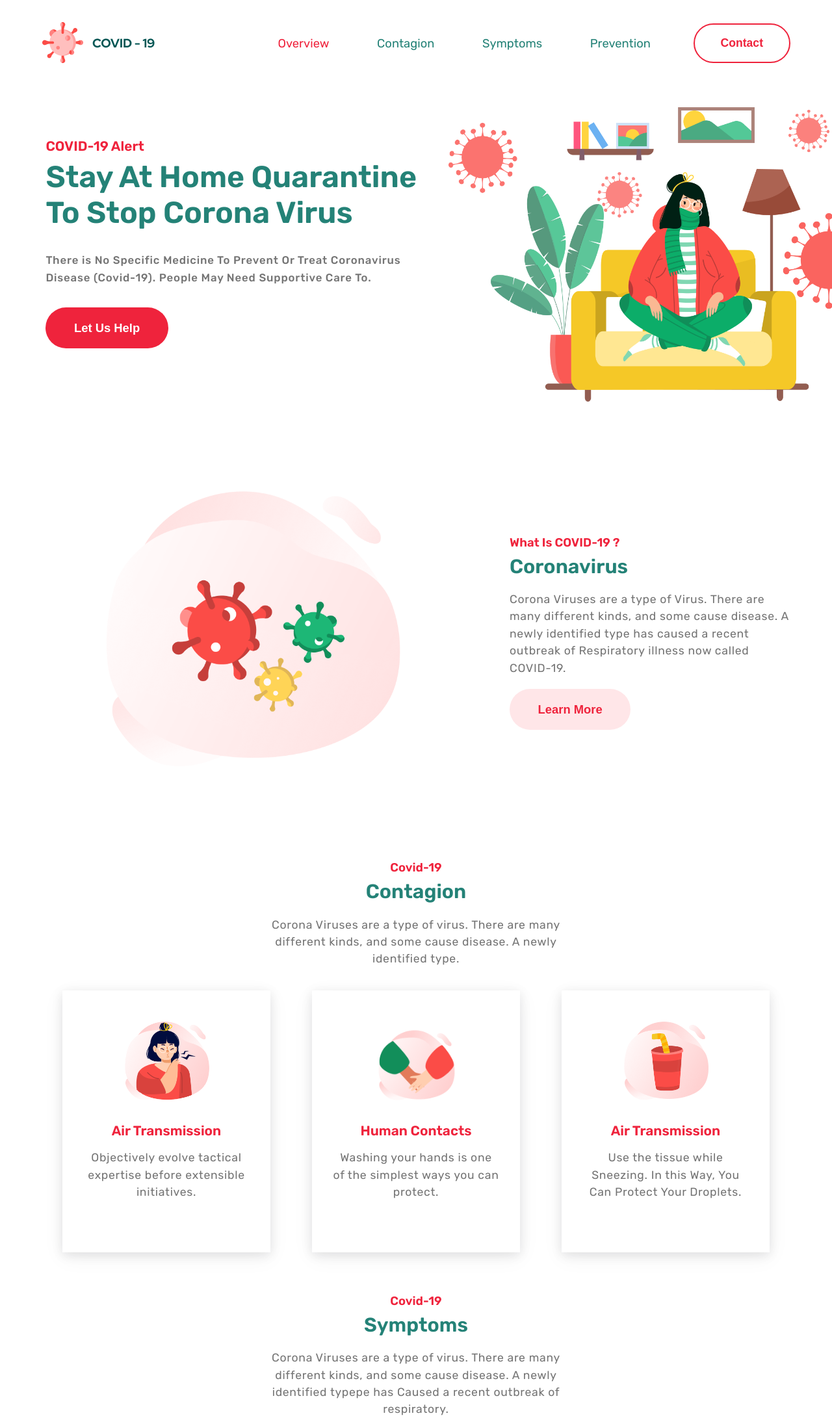
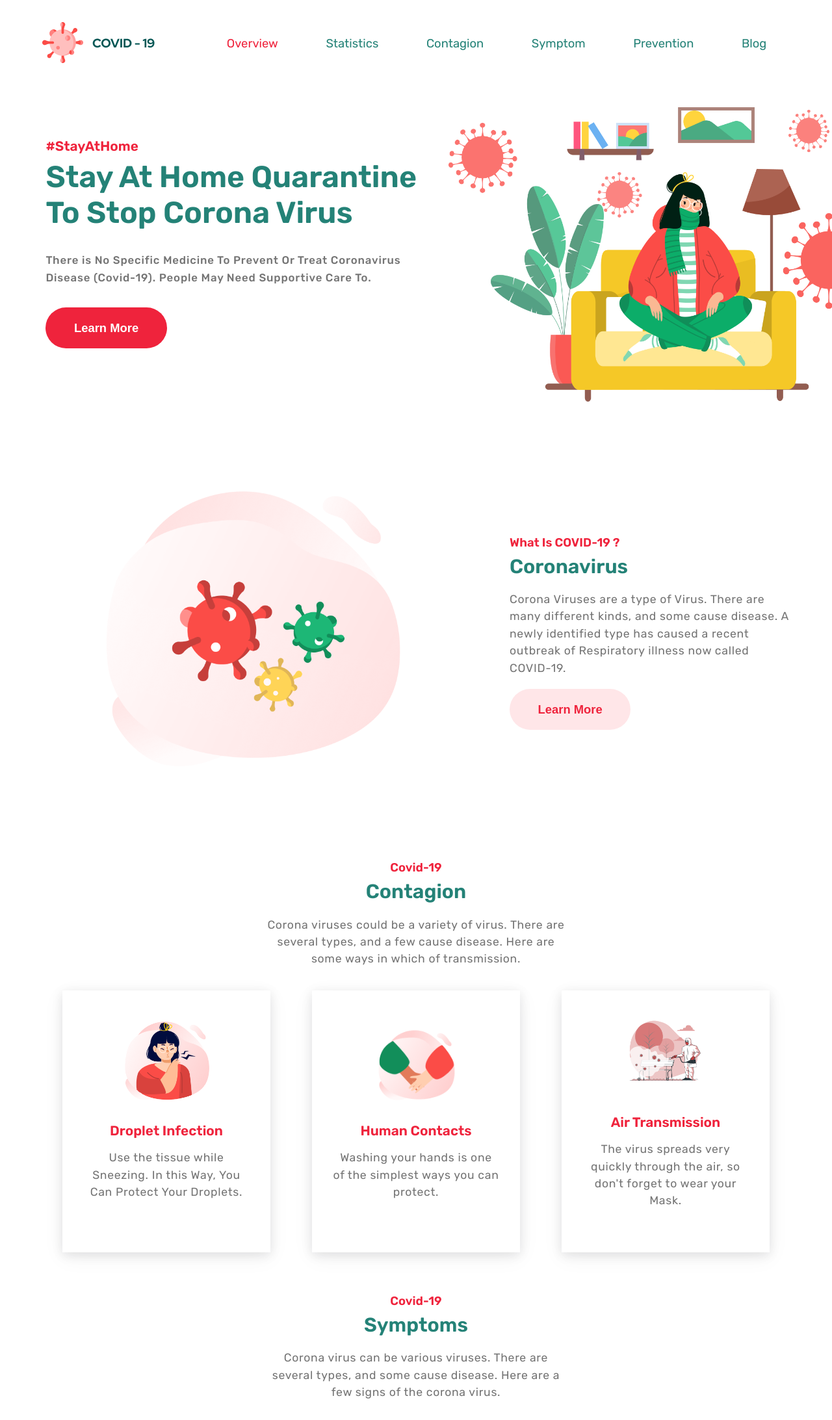
Before and after one commit to Hafizcode02/ta-webdis, a plain HTML site: page index.html in a window 1280 px wide. Shown: the top 2185 px of the page at 65% size. Drawn offline with nearby package versions, Linux system fonts and the light colour scheme.

Commit message:
change several content text and nav header

```diff
--- a/index.html
+++ b/index.html
@@ -5,7 +5,7 @@
     <meta charset="UTF-8">
     <meta http-equiv="X-UA-Compatible" content="IE=edge">
     <meta name="viewport" content="width=device-width, initial-scale=1.0">
-    <title>Pantau Corona</title>
+    <title>Covid-19</title>
     <!-- Font Awesome -->
     <link rel="stylesheet" href="https://cdnjs.cloudflare.com/ajax/libs/font-awesome/5.15.4/css/all.min.css"
         integrity="sha512-1ycn6IcaQQ40/MKBW2W4Rhis/DbILU74C1vSrLJxCq57o941Ym01SwNsOMqvEBFlcgUa6xLiPY/NS5R+E6ztJQ=="
@@ -31,10 +31,11 @@
             <div class="links">
                 <ul>
                     <li><a href="#about" id="nav-link">Overview</a></li>
+                    <li><a href="#stats" id="nav-link">Statistics</a></li>
                     <li><a href="#contagion" id="nav-link">Contagion</a></li>
-                    <li><a href="#symptoms" id="nav-link">Symptoms</a></li>
+                    <li><a href="#symptoms" id="nav-link">Symptom</a></li>
                     <li><a href="#solution" id="nav-link">Prevention</a></li>
-                    <li><button class="button-nav">Contact</button></li>
+                    <li><a href="#blog" id="nav-link">Blog</a></li>
                 </ul>
             </div>
         </div>
@@ -44,13 +45,13 @@
     <!-- Jumbotron Section -->
     <section class="starter">
         <div class="info">
-            <h3 class="subTitle">COVID-19 Alert</h3>
+            <h3 class="subTitle">#StayAtHome</h3>
             <h1 class="title">Stay At Home Quarantine To Stop Corona Virus</h1>
             <h5 class="description">
                 There is No Specific Medicine To Prevent Or Treat Coronavirus Disease (Covid-19). People May Need
                 Supportive Care To.
             </h5>
-            <button class="primary-button">Let Us Help</button>
+            <button class="primary-button" onclick="window.location.href='#about';">Learn More</button>
         </div>
         <div class="image">
             <img src="assets/starter.png" alt="image">
@@ -61,7 +62,7 @@
     <!-- Covid Section -->
     <section class="about" id="about">
         <div class="image">
-            <img src="assets/whatIsCovid.png" alt="">
+            <img src="assets/whatIsCovid.png" alt="whatIsCovid.png">
         </div>
         <div class="info">
             <h4 class="subTitle">What Is COVID-19 ?</h4>
@@ -69,7 +70,10 @@
             <p class="description">Corona Viruses are a type of Virus. There are many different kinds, and some cause
                 disease. A newly identified type has caused a recent outbreak of Respiratory illness now called
                 COVID-19.</p>
-            <button class="primary-button">Learn More</button>
+            <button class="primary-button"
+                onclick="window.open('https://www.who.int/health-topics/coronavirus#tab=tab_1', '_blank');">
+                Learn More
+            </button>
         </div>
     </section>
     <!-- End Covid Section -->
@@ -80,8 +84,8 @@
             <h4 class="subTitle">Covid-19</h4>
             <h2 class="title">Contagion</h2>
             <p class="description">
-                Corona Viruses are a type of virus. There are many different kinds, and some cause disease. A newly
-                identified type.
+                Corona viruses could be a variety of virus. There are several types, and a few cause disease. Here are
+                some ways in which of transmission.
             </p>
         </div>
         <div class="content">
@@ -89,9 +93,9 @@
                 <div class="card">
                     <img src="assets/airTransmission.png" alt="">
                     <div class="text">
-                        <h3 class="title">Air Transmission</h3>
+                        <h3 class="title">Droplet Infection</h3>
                         <p class="description">
-                            Objectively evolve tactical expertise before extensible initiatives.
+                            Use the tissue while Sneezing. In this Way, You Can Protect Your Droplets.
                         </p>
                     </div>
                 </div>
@@ -105,11 +109,11 @@
                     </div>
                 </div>
                 <div class="card">
-                    <img src="assets/containedObject.png" alt="">
+                    <img src="assets/airTransmission2.png" alt="">
                     <div class="text">
                         <h3 class="title">Air Transmission</h3>
                         <p class="description">
-                            Use the tissue while Sneezing. In this Way, You Can Protect Your Droplets.
+                            The virus spreads very quickly through the air, so don't forget to wear your Mask.
                         </p>
                     </div>
                 </div>
@@ -124,8 +128,8 @@
             <h4 class="subTitle">Covid-19</h4>
             <h2 class="title">Symptoms</h2>
             <p class="description">
-                Corona Viruses are a type of virus. There are many different kinds, and some cause disease. A newly
-                identified typepe has Caused a recent outbreak of respiratory.
+                Corona virus can be various viruses. There are several types, and some cause disease. Here are a few
+                signs of the corona virus.
             </p>
         </div>
         <div class="image">
```
Also changed, not shown: assets/airTransmission2.png (added), assets/containedObject.png (deleted).
